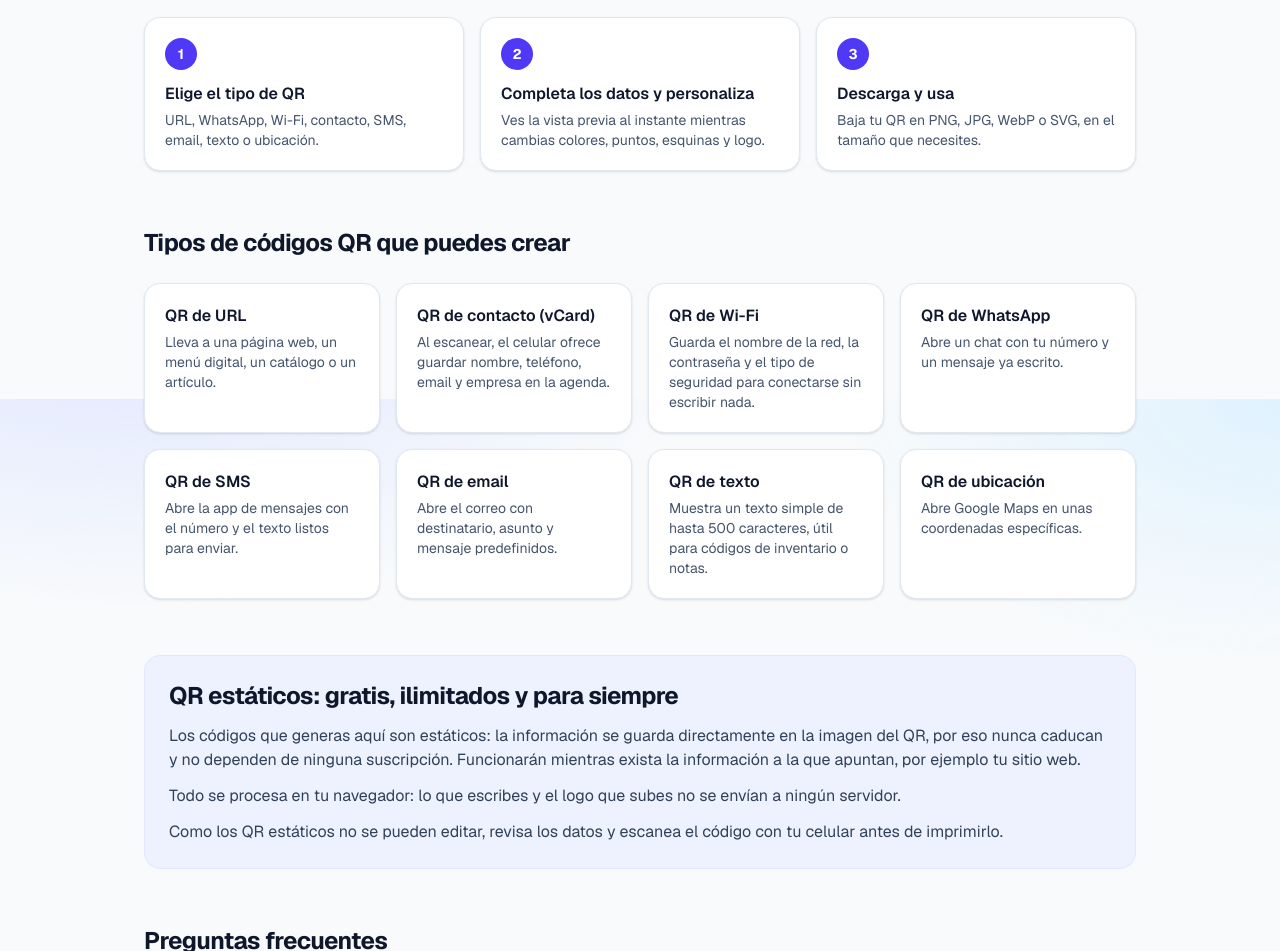
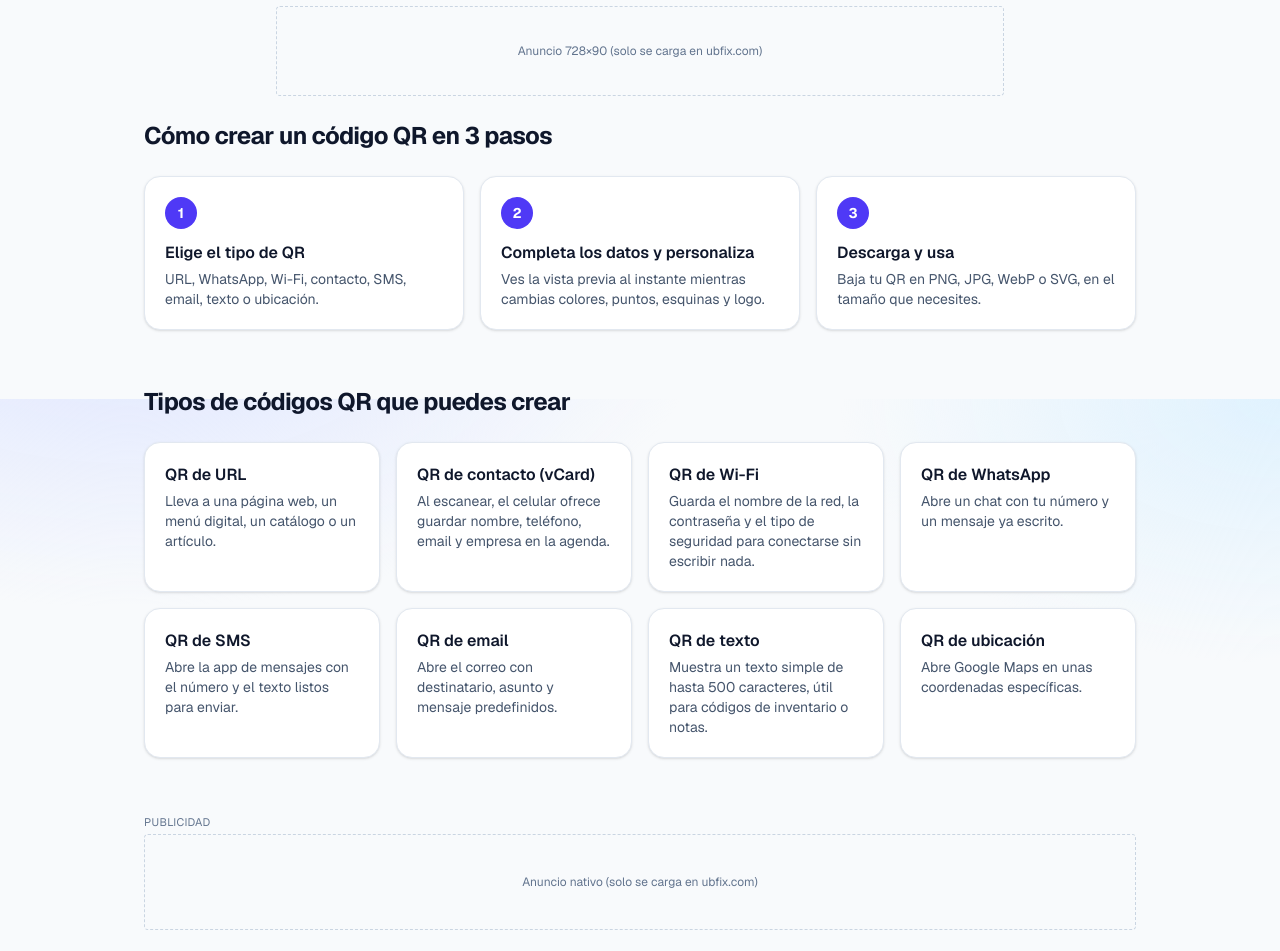
Before and after one commit to michacp/qr_generator, a Next.js app: page / in a window 1280 px wide. Shown: the part 1201-2152 px from the top of the page. Built offline with nearby package versions, Linux system fonts and the light colour scheme.

Commit message:
feat: agregar componentes de anuncios y funcionalidad de visualización en la página principal

```diff
--- a/src/app/page.tsx
+++ b/src/app/page.tsx
@@ -1,5 +1,6 @@
 import { QrView } from "@/features/qr";
 import { FAQ_ITEMS, LandingContent } from "@/features/landing";
+import { BannerAdSlot, NativeAdSlot } from "@/features/ads";
 import {
   JsonLd,
   buildPageMetadata,
@@ -18,7 +19,8 @@ export default function HomePage() {
     <main>
       <JsonLd data={buildStructuredData(FAQ_ITEMS)} />
       <QrView />
-      <LandingContent />
+      <BannerAdSlot />
+      <LandingContent afterTypes={<NativeAdSlot />} />
     </main>
   );
 }
--- /dev/null
+++ b/src/features/ads/components/banner-ad-slot.tsx
@@ -0,0 +1,17 @@
+import { ADS } from "../lib/ads-config";
+import { BannerAd } from "./banner-ad";
+
+export function BannerAdSlot() {
+  return (
+    <aside
+      aria-label="Publicidad"
+      className="mx-auto flex max-w-5xl flex-col items-center gap-1 px-4 py-6"
+    >
+      <span className="text-[11px] uppercase tracking-wide text-slate-500">
+        Publicidad
+      </span>
+      <BannerAd ad={ADS.banner728} className="hidden md:block" />
+      <BannerAd ad={ADS.banner320} className="md:hidden" />
+    </aside>
+  );
+}
--- /dev/null
+++ b/src/features/ads/components/banner-ad.tsx
@@ -0,0 +1,58 @@
+"use client";
+
+import { useInView } from "../lib/use-in-view";
+import { useIsLiveHost } from "../lib/use-live-host";
+import type { BannerAdConfig } from "../lib/ads-config";
+
+function buildSrcDoc({ key, width, height, scriptSrc }: BannerAdConfig) {
+  const options = JSON.stringify({
+    key,
+    format: "iframe",
+    height,
+    width,
+    params: {},
+  });
+
+  return [
+    '<!DOCTYPE html><html><head><meta charset="utf-8"><base target="_blank">',
+    "<style>html,body{margin:0;padding:0;overflow:hidden}</style></head><body>",
+    `<script>atOptions = ${options};</script>`,
+    `<script src="${scriptSrc}"></script>`,
+    "</body></html>",
+  ].join("");
+}
+
+type BannerAdProps = {
+  ad: BannerAdConfig;
+  className?: string;
+};
+
+export function BannerAd({ ad, className = "" }: BannerAdProps) {
+  const isLive = useIsLiveHost();
+  const { ref, inView } = useInView<HTMLDivElement>("200px");
+
+  return (
+    <div
+      ref={ref}
+      className={className}
+      style={{ width: ad.width, maxWidth: "100%", height: ad.height }}
+    >
+      {isLive ? (
+        inView && (
+          <iframe
+            title="Publicidad"
+            width={ad.width}
+            height={ad.height}
+            srcDoc={buildSrcDoc(ad)}
+            scrolling="no"
+            style={{ border: 0 }}
+          />
+        )
+      ) : (
+        <div className="flex h-full w-full items-center justify-center rounded border border-dashed border-slate-300 text-xs text-slate-500">
+          Anuncio {ad.width}×{ad.height} (solo se carga en ubfix.com)
+        </div>
+      )}
+    </div>
+  );
+}
--- /dev/null
+++ b/src/features/ads/components/native-ad-slot.tsx
@@ -0,0 +1,46 @@
+"use client";
+
+import { useEffect } from "react";
+import { ADS } from "../lib/ads-config";
+import { useInView } from "../lib/use-in-view";
+import { useIsLiveHost } from "../lib/use-live-host";
+
+const CONTAINER_ID = `container-${ADS.native.key}`;
+
+export function NativeAdSlot() {
+  const isLive = useIsLiveHost();
+  // Margen amplio: el anuncio se carga antes de entrar en pantalla
+  const { ref, inView } = useInView<HTMLDivElement>("400px");
+
+  useEffect(() => {
+    if (!isLive || !inView) return;
+
+    const script = document.createElement("script");
+    script.async = true;
+    script.setAttribute("data-cfasync", "false");
+    script.src = ADS.native.scriptSrc;
+    document.body.appendChild(script);
+
+    return () => {
+      script.remove();
+      document.getElementById(CONTAINER_ID)?.replaceChildren();
+    };
+  }, [isLive, inView]);
+
+  return (
+    <aside aria-label="Publicidad" className="flex flex-col gap-1">
+      <span className="text-[11px] uppercase tracking-wide text-slate-500">
+        Publicidad
+      </span>
+      <div ref={ref}>
+        {isLive ? (
+          <div id={CONTAINER_ID} />
+        ) : (
+          <div className="flex min-h-24 items-center justify-center rounded border border-dashed border-slate-300 text-xs text-slate-500">
+            Anuncio nativo (solo se carga en ubfix.com)
+          </div>
+        )}
+      </div>
+    </aside>
+  );
+}
--- /dev/null
+++ b/src/features/ads/index.ts
@@ -0,0 +1,2 @@
+export { BannerAdSlot } from "./components/banner-ad-slot";
+export { NativeAdSlot } from "./components/native-ad-slot";
--- /dev/null
+++ b/src/features/ads/lib/ads-config.ts
@@ -0,0 +1,41 @@
+export type BannerAdConfig = {
+    key: string;
+    width: number;
+    height: number;
+    scriptSrc: string;
+};
+
+export type NativeAdConfig = {
+    key: string;
+    scriptSrc: string;
+};
+
+const NATIVE_HOST = "https://pl31838729.profitableratecpmnetwork.com";
+const BANNER_HOST = "https://www.highrevenueformat.com";
+
+const NATIVE_KEY = "3eec15aeafd7da080e34fa67179c30ad";
+const BANNER_728_KEY = "63294694c0a16a3f4fbc88aedcd61c25";
+const BANNER_320_KEY = "74c5f441c871065f36dc341a2c08be31";
+
+export const ADS: {
+    native: NativeAdConfig;
+    banner728: BannerAdConfig;
+    banner320: BannerAdConfig;
+} = {
+    native: {
+        key: NATIVE_KEY,
+        scriptSrc: `${NATIVE_HOST}/${NATIVE_KEY}/invoke.js`,
+    },
+    banner728: {
+        key: BANNER_728_KEY,
+        width: 728,
+        height: 90,
+        scriptSrc: `${BANNER_HOST}/${BANNER_728_KEY}/invoke.js`,
+    },
+    banner320: {
+        key: BANNER_320_KEY,
+        width: 320,
+        height: 50,
+        scriptSrc: `${BANNER_HOST}/${BANNER_320_KEY}/invoke.js`,
+    },
+};
--- /dev/null
+++ b/src/features/ads/lib/use-in-view.ts
@@ -0,0 +1,26 @@
+import { useEffect, useRef, useState } from "react";
+
+export function useInView<T extends Element>(rootMargin = "200px") {
+    const ref = useRef<T>(null);
+    const [inView, setInView] = useState(false);
+
+    useEffect(() => {
+        const element = ref.current;
+        if (!element || inView) return;
+
+        const observer = new IntersectionObserver(
+            ([entry]) => {
+                if (entry.isIntersecting) {
+                    setInView(true);
+                    observer.disconnect();
+                }
+            },
+            { rootMargin },
+        );
+
+        observer.observe(element);
+        return () => observer.disconnect();
+    }, [rootMargin, inView]);
+
+    return { ref, inView };
+}
--- /dev/null
+++ b/src/features/ads/lib/use-live-host.ts
@@ -0,0 +1,14 @@
+import { useSyncExternalStore } from "react";
+import { siteConfig } from "@/features/seo";
+
+const LIVE_HOST = new URL(siteConfig.url).hostname;
+
+const subscribe = () => () => { };
+
+export function useIsLiveHost(): boolean {
+    return useSyncExternalStore(
+        subscribe,
+        () => window.location.hostname === LIVE_HOST,
+        () => false, // en el servidor nunca es "en vivo"
+    );
+}
--- a/src/features/landing/landing-content.tsx
+++ b/src/features/landing/landing-content.tsx
@@ -3,12 +3,15 @@ import {
   HOW_IT_WORKS,
   QR_TYPE_DESCRIPTIONS,
 } from "./landing-data";
-
+import type { ReactNode } from "react";
 const cardClass =
   "rounded-2xl border border-slate-200 bg-white p-5 shadow-sm";
 const h2Class = "text-2xl font-bold tracking-tight text-slate-900";
+type LandingContentProps = {
+  afterTypes?: ReactNode; // espacio opcional tras la sección de tipos de QR
+};
 
-export function LandingContent() {
+export function LandingContent({ afterTypes }: LandingContentProps) {
   return (
     <div className="mx-auto flex max-w-5xl flex-col gap-14 px-4 pb-20">
       <section aria-labelledby="como-funciona" className="flex flex-col gap-6">
@@ -43,7 +46,7 @@ export function LandingContent() {
           ))}
         </div>
       </section>
-
+ {afterTypes}
       <section
         aria-labelledby="garantia"
         className="flex flex-col gap-3 rounded-2xl border border-indigo-100 bg-indigo-50 p-6"
```
